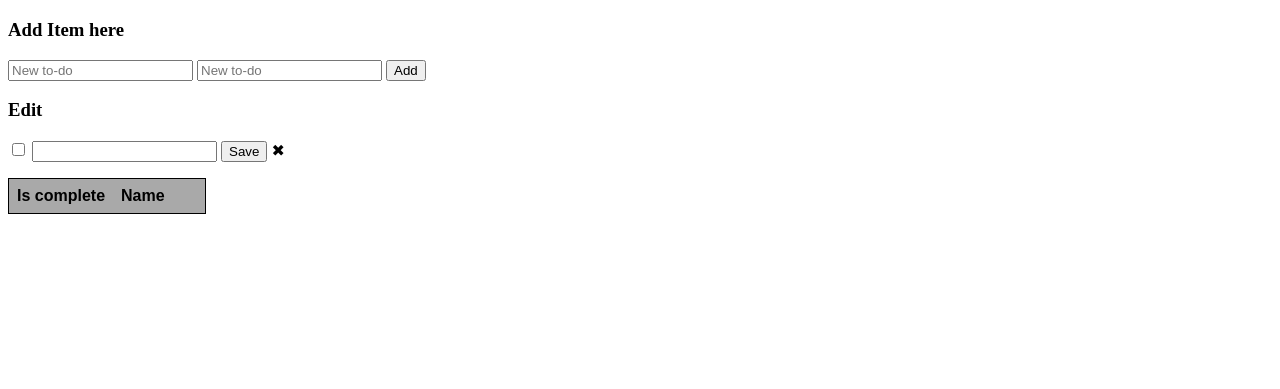
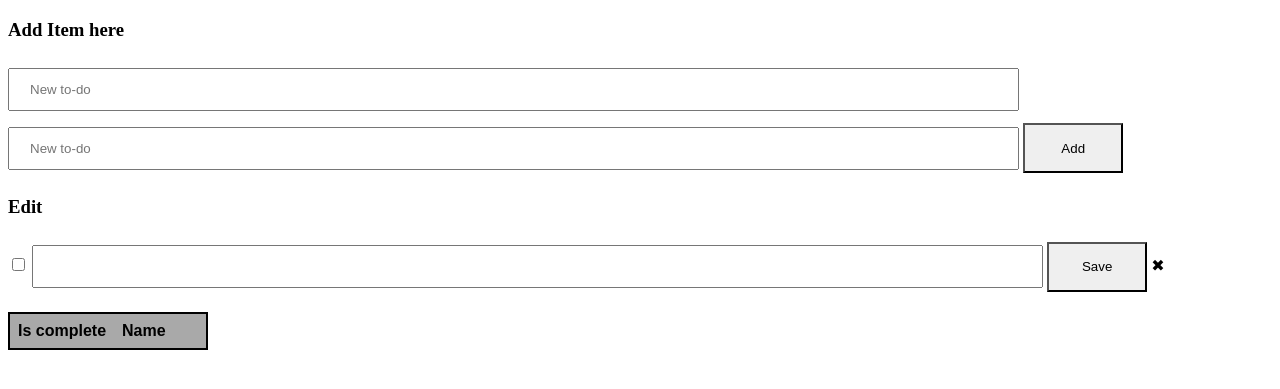
Before and after one commit to Russell240/Resttutorial, a plain HTML site: page Resttutorial/wwwroot/index.html in a window 1280 px wide. Shown: the part 61-450 px from the top of the page. Drawn offline with Linux system fonts and the light colour scheme; no server answers.

Commit message:
added css styling

```diff
--- a/Resttutorial/wwwroot/site.css
+++ b/Resttutorial/wwwroot/site.css
@@ -1,17 +1,31 @@
 
 
 input[type='submit'], button, [aria-label] {
-    cursor:pointer;
+    cursor: pointer;
+    border-color: #000;
+    height: 50px;
+    width: 100px;
 }
+
+.form-submit-button {
+    background: #B9DFFF;
+    color: #fff;
+    border: 1px solid #eee;
+    border-radius: 20px;
+    box-shadow: 5px 5px 5px #eee;
+    text-shadow: none;
+}
+
 
 #editform {
     display:none;
 }
 
 table {
-font-family:Arial, sans-serif;
-border:1px solid;
-border-collapse:collapse;
+    font-family: Arial, sans-serif;
+    border: 2px solid;
+    border-collapse: collapse;
+    text-align: center;
 }
 
 th {
@@ -23,3 +37,10 @@ td {
 border:1.2px solid;
 padding:9px;
 }
+
+input[type=text] {
+    width: 80%;
+    padding: 12px 20px;
+    margin: 8px 0;
+    box-sizing: border-box;
+}
```
